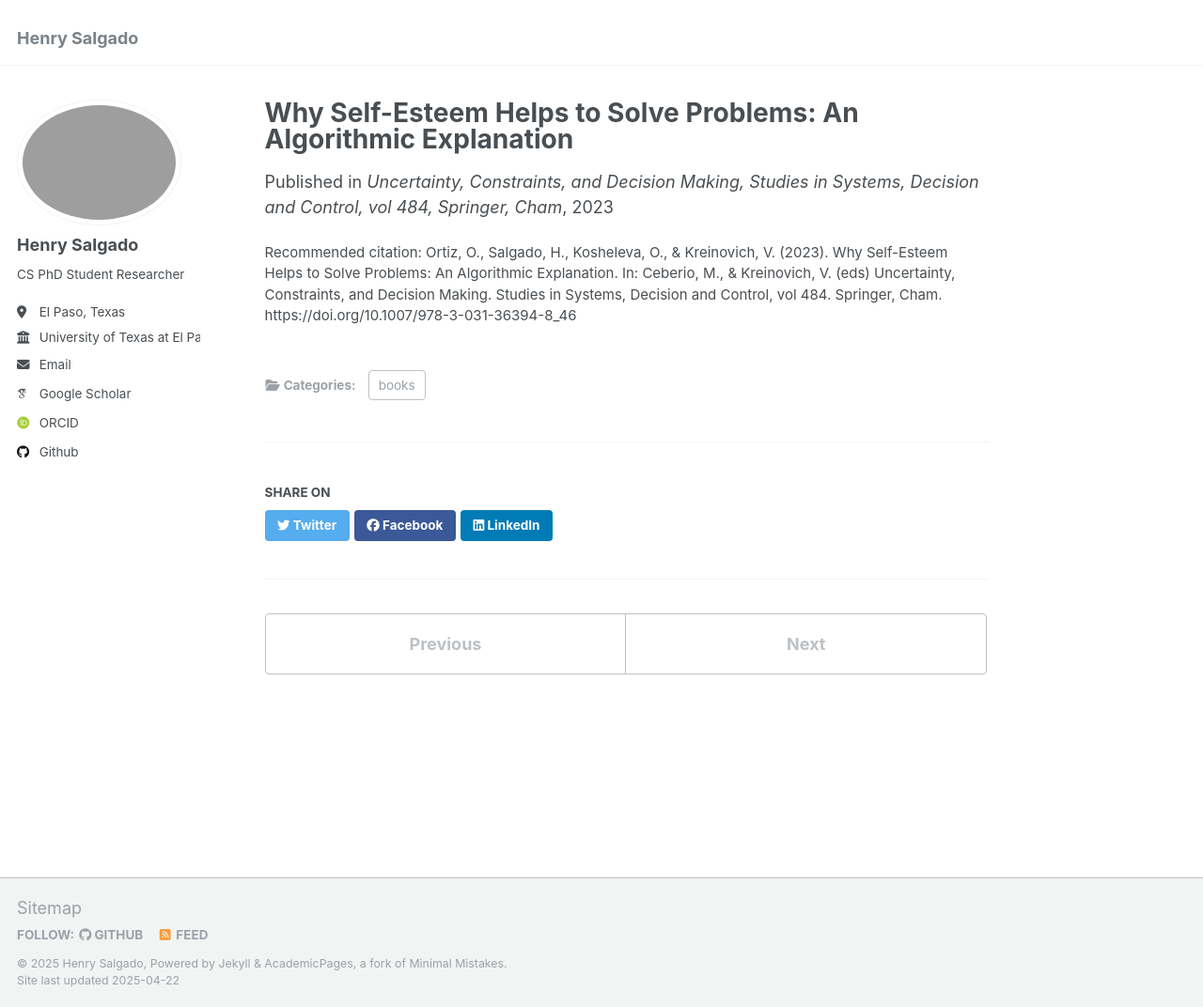
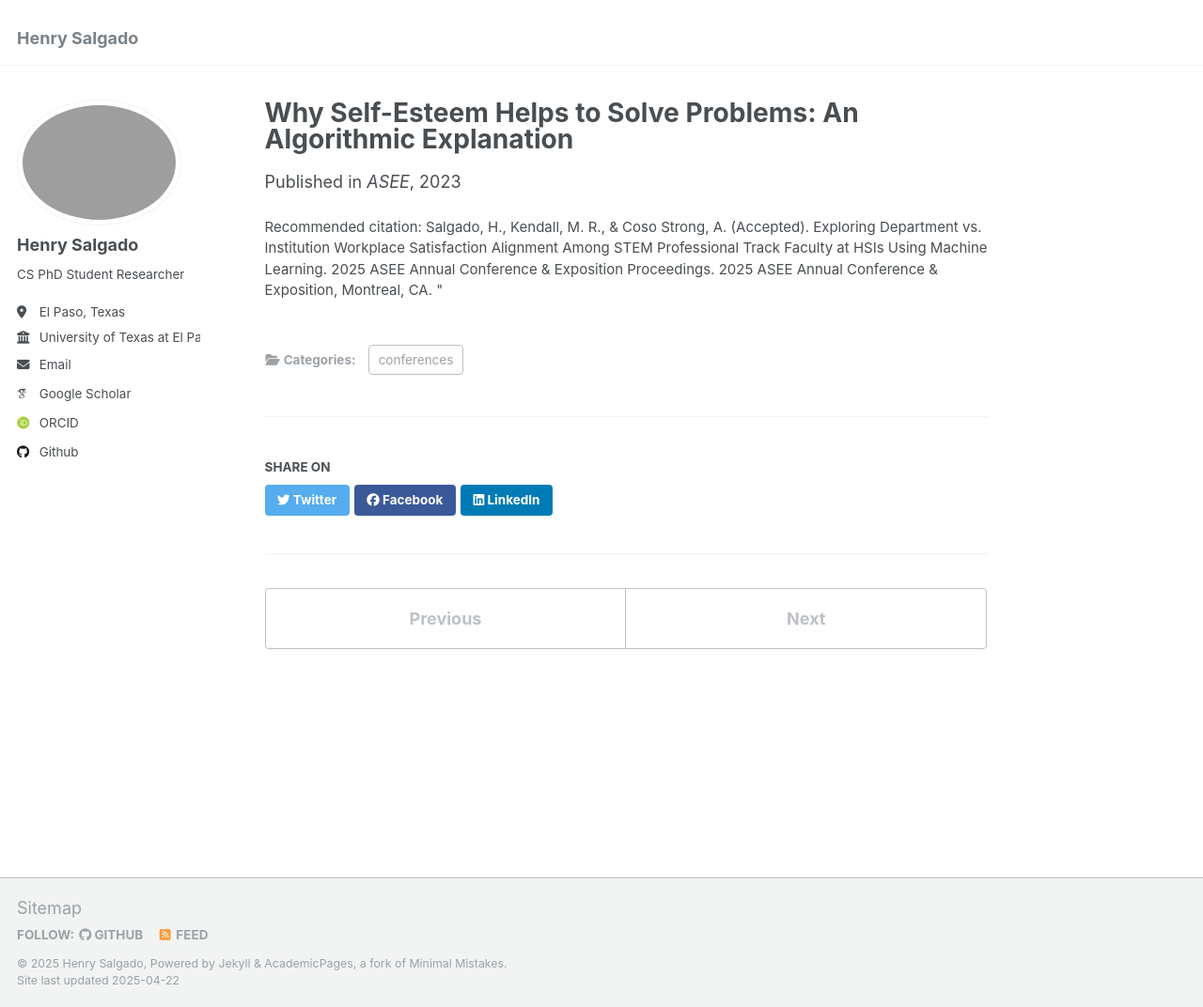
Before and after one commit to eigenhenry/eigenhenry.github.io, a Jekyll site: the page built from _publications/2024-03-17-paper-title-number-5.md, in a window 1280 px wide and 1072 px high. Shown: the whole window at 94% size. Built offline with Jekyll 4.4.1, drawn with Linux system fonts in a browser that asks for light colours; some web fonts are replaced.

Commit message:
Update 2024-03-17-paper-title-number-5.md

```diff
--- a/_publications/2024-03-17-paper-title-number-5.md
+++ b/_publications/2024-03-17-paper-title-number-5.md
@@ -1,9 +1,9 @@
 ---
 title: "Why Self-Esteem Helps to Solve Problems: An Algorithmic Explanation"
 collection: publications
-category: books
-permalink: "https://doi.org/10.1007/978-3-031-36394-8_46"
+category: conferences
+permalink: "to appear"
 date: 2023-01-01
-venue: "Uncertainty, Constraints, and Decision Making, Studies in Systems, Decision and Control, vol 484, Springer, Cham"
-citation: "Ortiz, O., Salgado, H., Kosheleva, O., & Kreinovich, V. (2023). Why Self-Esteem Helps to Solve Problems: An Algorithmic Explanation. In: Ceberio, M., & Kreinovich, V. (eds) Uncertainty, Constraints, and Decision Making. Studies in Systems, Decision and Control, vol 484. Springer, Cham. https://doi.org/10.1007/978-3-031-36394-8_46"
+venue: "ASEE"
+citation: Salgado, H., Kendall, M. R., & Coso Strong, A. (Accepted). Exploring Department vs. Institution Workplace Satisfaction Alignment Among STEM Professional Track Faculty at HSIs Using Machine Learning. 2025 ASEE Annual Conference & Exposition Proceedings. 2025 ASEE Annual Conference & Exposition, Montreal, CA. "
 ---
```
